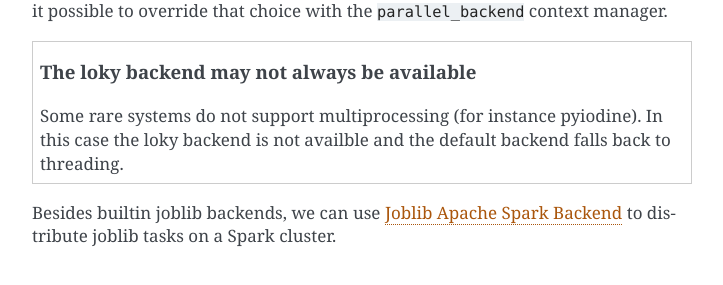
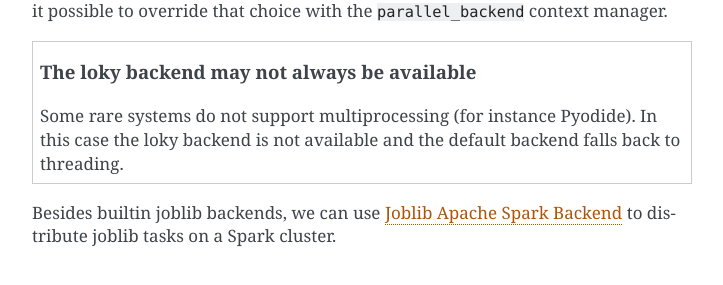
Before and after one commit to joblib/joblib, a Sphinx documentation site: the page built from doc/parallel.rst, in a window 1280 px wide and 900 px high, scrolled down 1302 px. Shown: the part 156-441 px from the top of the window, without its empty margins (388-1111 px from the left). Built offline with Sphinx 7.4.7, drawn with Linux system fonts in a browser that asks for light colours; formulas are drawn with MathJax 3; pages that are not in the unit, such as notebooks, are missing from menus.

Commit message:
Update doc/parallel.rst
Co-authored-by: Olivier Grisel <olivier.grisel@ensta.org>

```diff
--- a/doc/parallel.rst
+++ b/doc/parallel.rst
@@ -75,7 +75,7 @@ choice with the ``parallel_backend`` context manager.
 .. topic:: The loky backend may not always be available
 
    Some rare systems do not support multiprocessing (for instance
-   pyiodine). In this case the loky backend is not availble and the
+   Pyodide). In this case the loky backend is not available and the
    default backend falls back to threading.
 
 Besides builtin joblib backends, we can use
```
